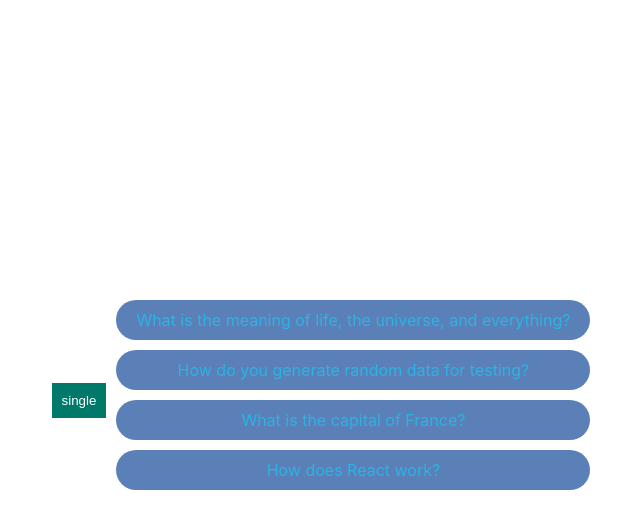
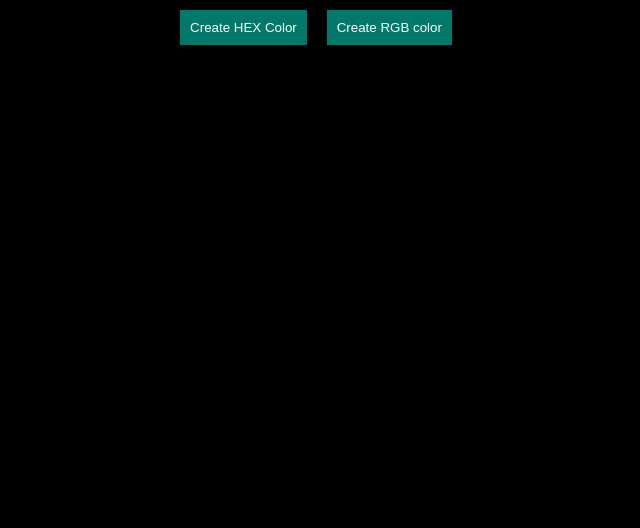
Before and after one commit to mafravi/React-projects, a React (Create React App) app: page / in a window 1280 px wide. Shown: the top 528 px of the page, without its empty margins (324-964 px from the left). Built offline with nearby package versions, Linux system fonts and the light colour scheme.

Commit message:
random-color-generator

```diff
--- a/src/App.js
+++ b/src/App.js
@@ -1,11 +1,12 @@
 import logo from './logo.svg';
 import './App.css';
-import Accordian from "./components/accordian"
+import Accordian from "./components/accordian";
+import RandomColor from './random-color';
 
 function App() {
   return (
     <div className="App">
-      <Accordian/>
+      <RandomColor/>
     </div>
   );
 }
--- /dev/null
+++ b/src/random-color/index.jsx
@@ -0,0 +1,46 @@
+import { useState } from "react";
+
+export default function RandomColor() {
+  const [typeOfColor, setTyepOfColor] = useState("hex");
+  const [color, SetColor] = useState("#000000");
+
+  function randomColorUtility(length) {
+    return Math.floor(Math.random() * length);
+  }
+
+  function handleCreateHexColor() {
+    const hex = [0, 1, 2, 3, 4, 5, 6, 7, 8, 9, "A", "B", "C", "D", "E", "F"];
+    let hexColor = "#";
+
+    for (let i = 0; i < 6; i++) {
+      hexColor += hex[randomColorUtility(hex.length)];
+    }
+    SetColor(hexColor);
+    setTyepOfColor("hex");
+  }
+  function handleCreateRgbColor() {
+    const r = randomColorUtility(256);
+    const g = randomColorUtility(256);
+    const b = randomColorUtility(256);
+    SetColor(`rgb(${r},${g},${b})`);
+    setTyepOfColor("rgb");
+  }
+
+  return (
+    <div
+      style={{
+        width: "100vw",
+        height: "100vh",
+        background: color,
+      }}
+    >
+      <button onClick={() => handleCreateHexColor()}>Create HEX Color</button>
+      <button onClick={() => handleCreateRgbColor()}>Create RGB color</button>
+
+      <div>
+        <h3>{typeOfColor}</h3>
+        <h3>{color}</h3>
+      </div>
+    </div>
+  );
+}
```
